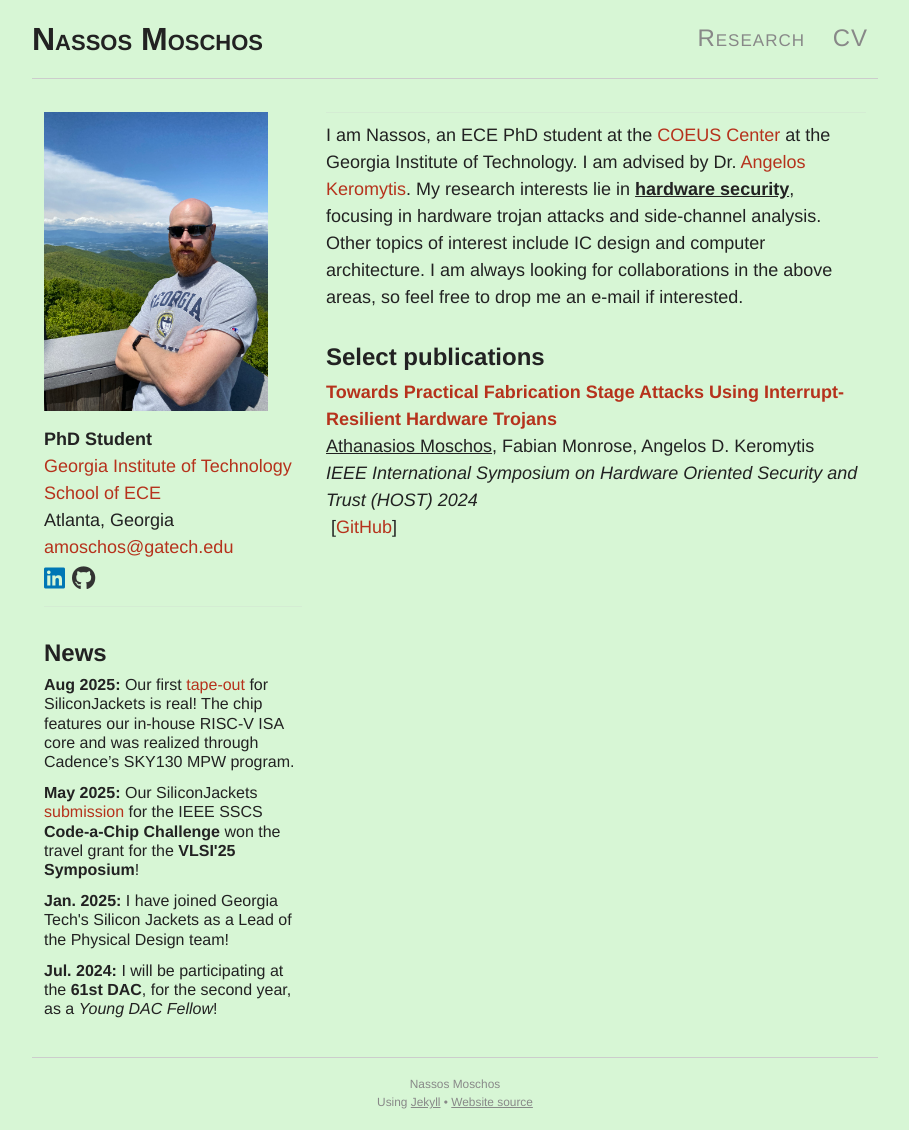
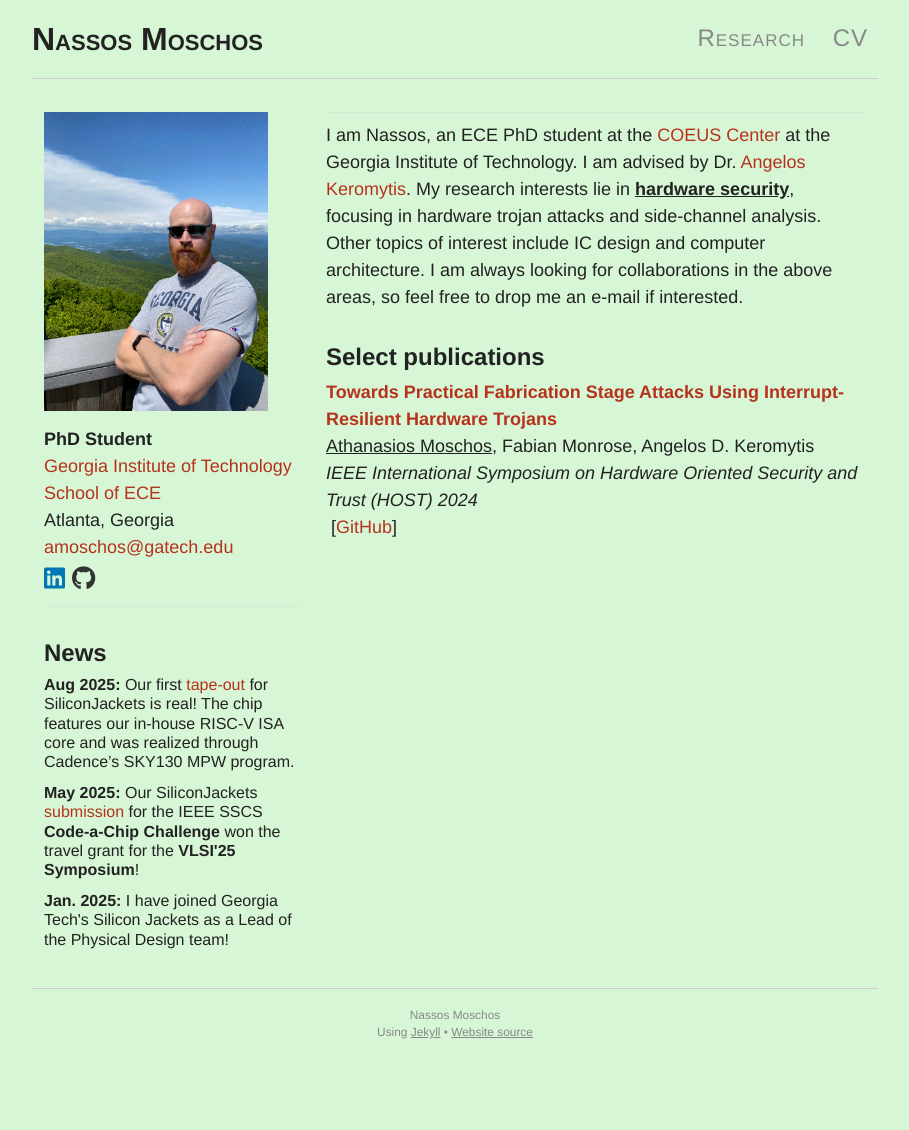
Before and after one commit to 0ena/0ena.github.io, a Jekyll site: the page built from index.md, in a window 1280 px wide. Shown: the whole page, without its empty margins (185-1094 px from the left). Built offline with Jekyll 4.4.1, drawn with Linux system fonts in a browser that asks for light colours; nearby versions of some CDN libraries; after the commit the page ends 1060 px from its top, so only the background shows below that.

Commit message:
Updating News section.

```diff
--- a/_data/news.yml
+++ b/_data/news.yml
@@ -4,5 +4,3 @@
   event: "Our SiliconJackets <a href='https://www.linkedin.com/posts/siliconjacketsgt_siliconjackets-gojackets-georgiatech-activity-7331710585547419648-6KpR/' target='_blank'>submission</a> for the IEEE SSCS <b>Code-a-Chip Challenge</b> won the travel grant for the <b>VLSI'25 Symposium</b>!"
 - date: "Jan. 2025"
   event: "I have joined Georgia Tech's Silicon Jackets as a Lead of the Physical Design team!"
-- date: "Jul. 2024"
-  event: "I will be participating at the <b>61st DAC</b>, for the second year, as a <i>Young DAC Fellow</i>!"
```
